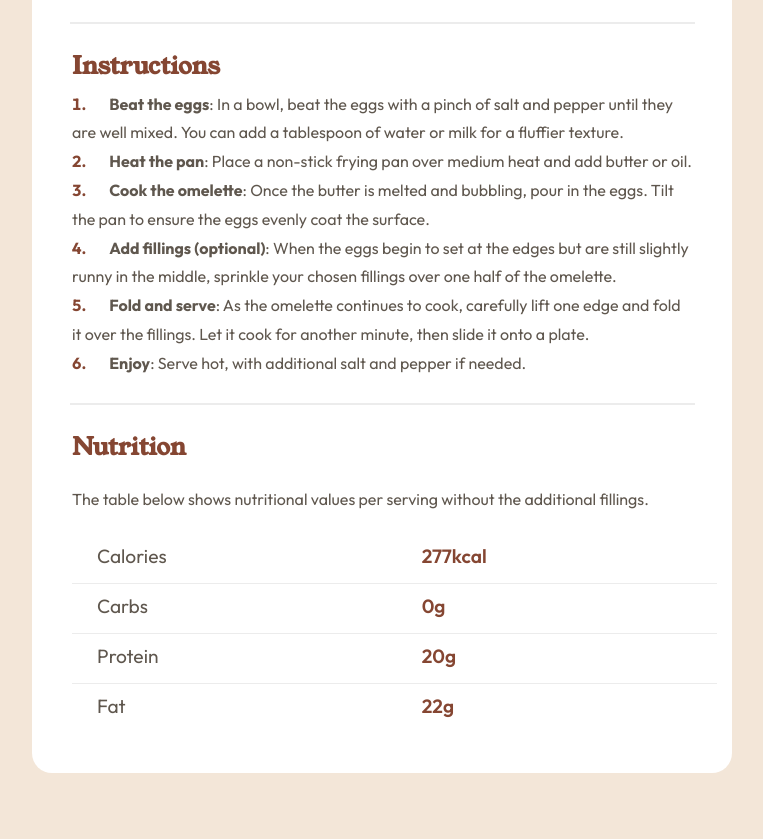
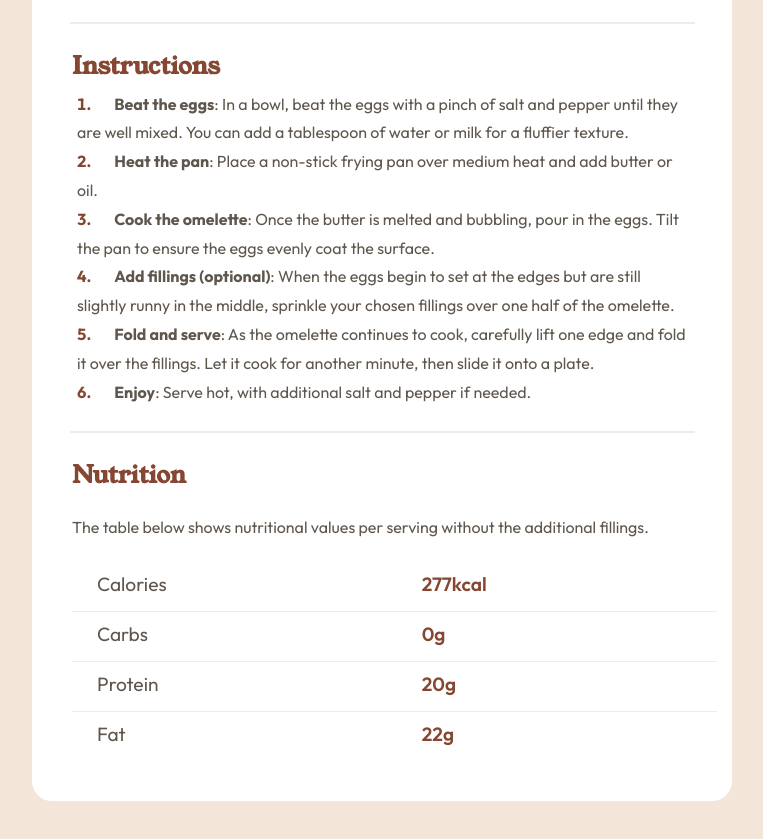
Before and after one commit to VI6IX/FrontendMentorRecipePage, a plain HTML site: page page/index.html in a window 1280 px wide. Shown: the part 959-1798 px from the top of the page, without its empty margins (258-1021 px from the left). Drawn offline with Linux system fonts and the light colour scheme.

Commit message:
style: realign instructions section list items

```diff
--- a/page/style/style.css
+++ b/page/style/style.css
@@ -189,6 +189,7 @@ section#instructions li {
     font-family: var(--font0);
     color: var(--stone600);
     font-weight: normal;
+    padding-left: 5px;
     line-height: 1.8em;
 }
 
```
